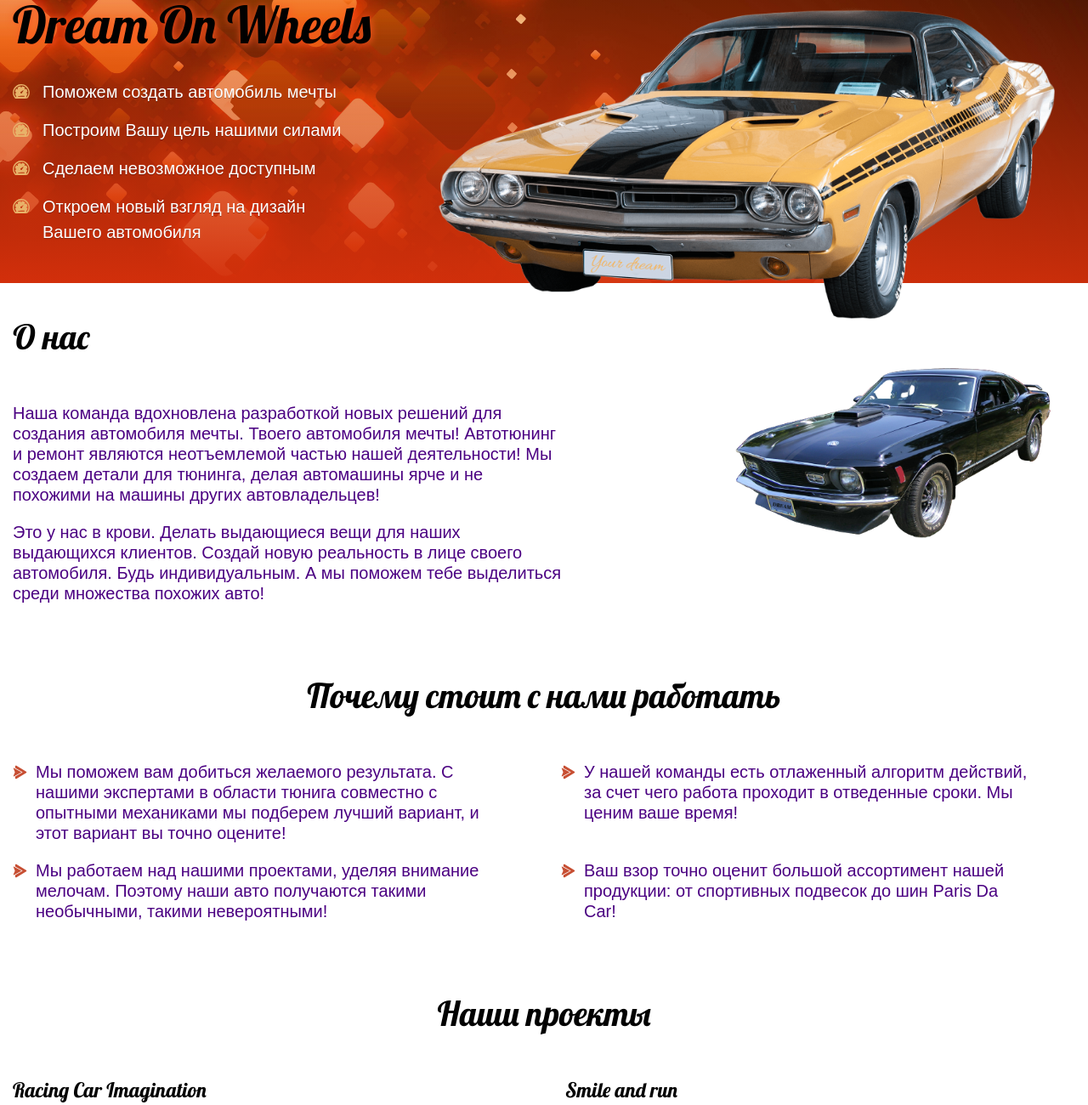
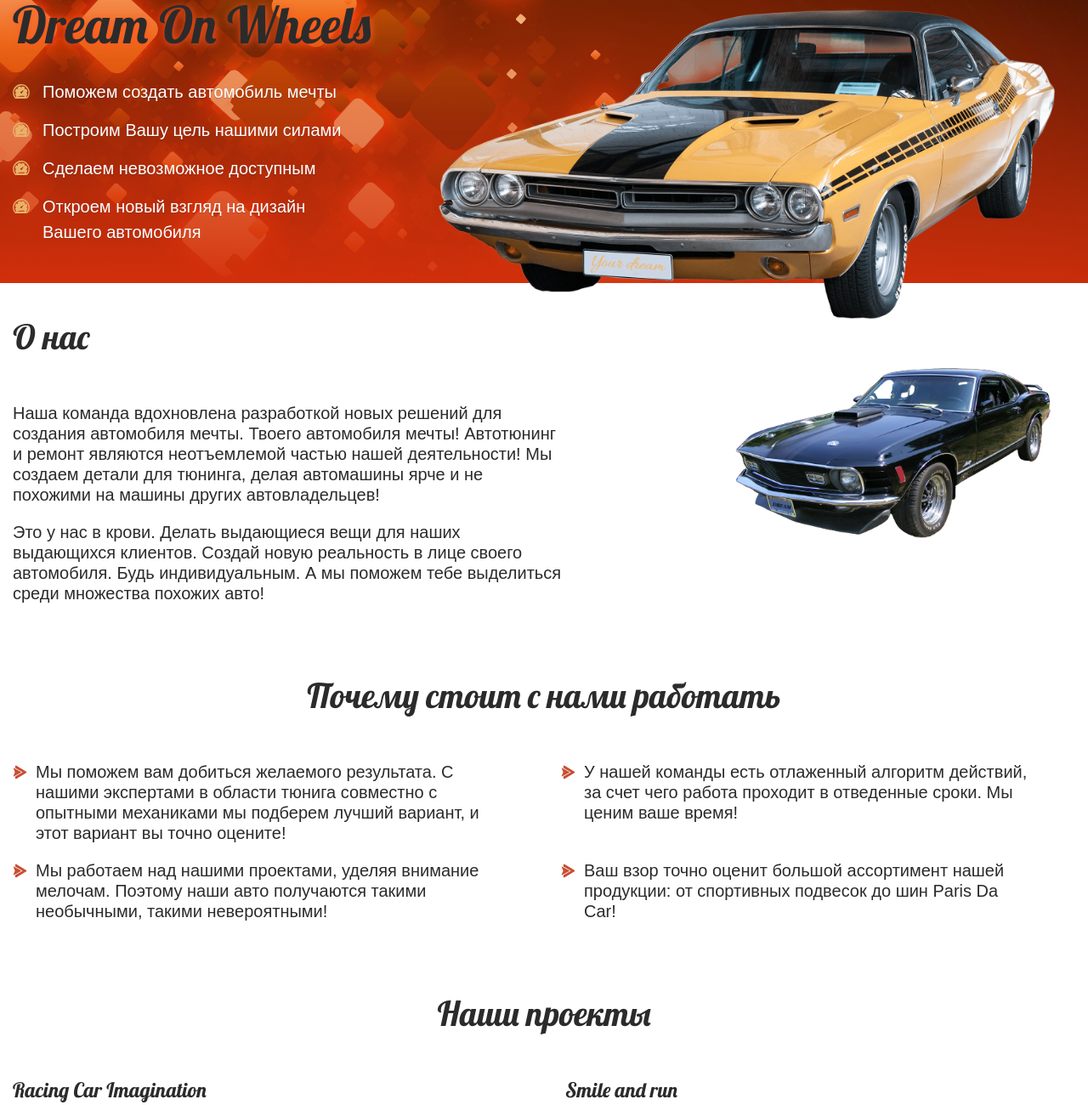
Before and after one commit to DennyMaverick/Dream-On-Wheels, a plain HTML site: page index.html in a window 1280 px wide. Shown: the part 140-1440 px from the top of the page at 85% size. Drawn offline with Linux system fonts and the light colour scheme; a web font is replaced by a local one.

Commit message:
Замена цвета + добавление переноса строк

```diff
--- a/css/style.css
+++ b/css/style.css
@@ -363,7 +363,7 @@ body {
   font-family: 'lobster';
   text-align: center;
   margin-bottom: 6rem;
-  color: #010101;
+  color: #2b2b2b;
 }
 @media (max-width: 1199px) {
   .advantage__title {
@@ -573,7 +573,7 @@ body {
 .advantage-item__text {
   font-size: 2rem;
   line-height: 2.4rem;
-  color: indigo;
+  color: #2b2b2b;
   max-width: 52.8rem;
 }
 .container {
@@ -662,7 +662,7 @@ body {
   font-size: 6rem;
   line-height: 0.8;
   text-shadow: 1px 1px 10px #ff5722;
-  color: #010101;
+  color: #2b2b2b;
   font-weight: 400;
   margin-bottom: 4rem;
 }
@@ -686,7 +686,7 @@ body {
 .list-benefits__item {
   position: relative;
   font-size: 2rem;
-  text-shadow: 0px 1px 0px rgba(1, 1, 1, 0.3);
+  text-shadow: 0px 1px 0px rgba(43, 43, 43, 0.3);
   color: #fff;
   margin-left: 3.5rem;
 }
@@ -763,14 +763,19 @@ body {
 .about-content__text {
   font-size: 2rem;
   line-height: 2.4rem;
-  color: indigo;
+  color: #2b2b2b;
+  -webkit-hyphens: auto;
+      -ms-hyphens: auto;
+          hyphens: auto;
+  overflow-wrap: break-word;
+  word-wrap: break-word;
 }
 .about-content__text + .about-content__text {
   margin-top: 2rem;
 }
 .about-content__title {
-  font-family: 'lobster';
-  color: #010101;
+  font-family: "lobster";
+  color: #2b2b2b;
   text-align: left;
   margin-bottom: 6rem;
 }
@@ -781,7 +786,7 @@ body {
 }
 .projects__title {
   font-family: "lobster";
-  color: #010101;
+  color: #2b2b2b;
   text-align: center;
   margin-bottom: 6rem;
 }
@@ -836,13 +841,13 @@ body {
   font-size: 2.4rem;
   line-height: 2.4rem;
   font-weight: 400;
-  color: #010101;
+  color: #2b2b2b;
   margin-bottom: 1.5rem;
 }
 .projects-item__text {
   font-size: 2rem;
   line-height: 2.4rem;
-  color: indigo;
+  color: #2b2b2b;
 }
 .reviews {
   background-color: #fff;
@@ -850,7 +855,7 @@ body {
 }
 .reviews__title {
   font-family: 'lobster';
-  color: #010101;
+  color: #2b2b2b;
   text-align: center;
   margin-bottom: 6rem;
 }
@@ -947,7 +952,7 @@ body {
 }
 .offer__title {
   font-family: 'lobster';
-  color: #010101;
+  color: #2b2b2b;
   text-align: center;
   margin-bottom: 6rem;
 }
```
Also changed, not shown: css/style.min.css, img/img-for-readme/slide-1.gif (added), 1 other file.
